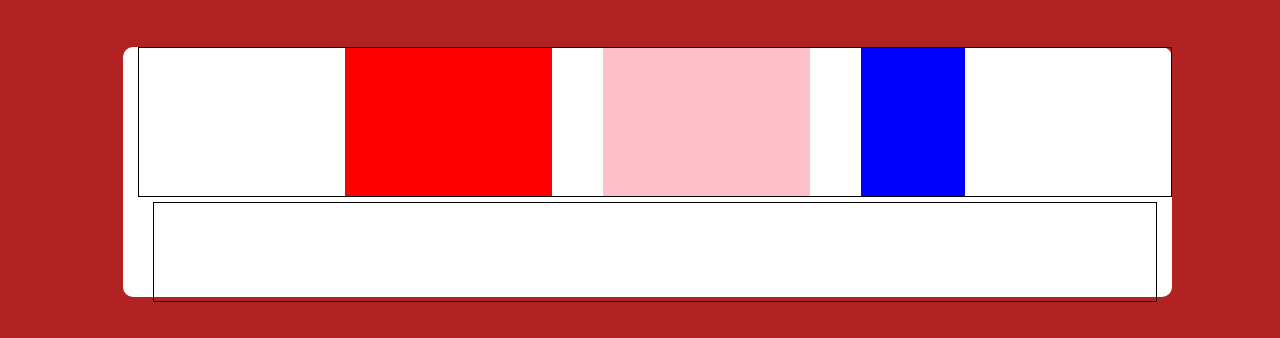
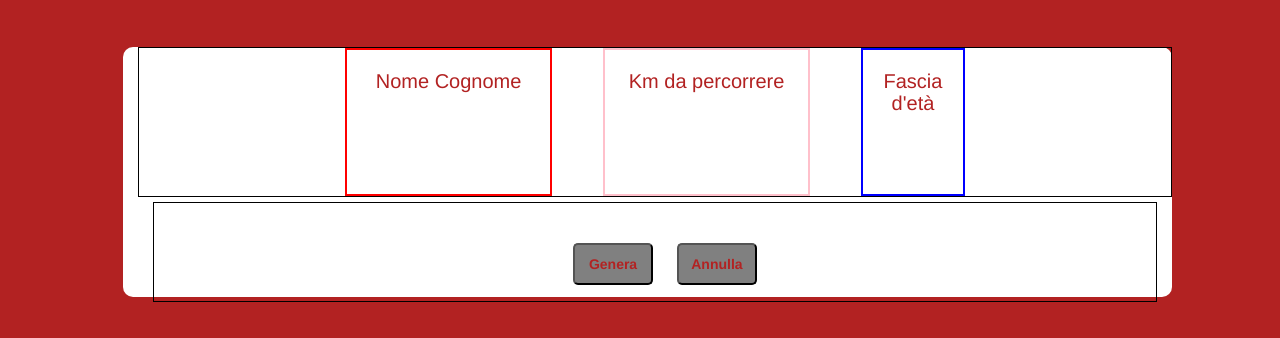
Before and after one commit to racheleterzoli/js-biglietto-treno-form, a plain HTML site: page index.html in a window 1280 px wide. Shown: the part 63-401 px from the top of the page. Drawn offline with nearby package versions, Linux system fonts and the light colour scheme.

Commit message:
struttura in avanzamento

```diff
--- a/index.html
+++ b/index.html
@@ -34,20 +34,21 @@
         <div class="row">
           <div class="col-lg-12">
             <div class="prova">
-            <div class="nomecognome">
-
+            <div class="nomecognome testo">
+              <h1>Nome Cognome</h1>
             </div>
 
-            <div class="km">
-
+            <div class="km testo">
+              <h1>Km da percorrere</h1>
             </div>
-            <div class="età">
-
+            <div class="età testo">
+              <h1>Fascia d'età</h1>
             </div>
             </div>
             <div class="col-lg-12">
               <div class="provauno">
-
+                <button class="bottone" type="button" name="button"><strong>Genera</strong></button>
+                <button class="bottone" type="button" name="button"><strong>Annulla</strong></button>
               </div>
 
             </div>
--- a/style.css
+++ b/style.css
@@ -78,26 +78,40 @@ body{
   height: 100px;
   border: 1px solid black;
   width: 100%;
+  text-align: center;
 }
 .nomecognome{
   margin-left:20%;
   margin-right:5%;
   height: 100%;
   width: 20%;
-  background-color: red;
+  border:2px solid red;
 float: left;
+text-align:center;
+
 }
 
 .km{
   margin-right:5%;
   height: 100%;
   width: 20%;
-  background-color: pink;
+  border:2px solid pink;
   float: left;
+  text-align:center;
 }
 .età{
   height: 100%;
   width: 10%;
-  background-color: blue;
+  border:2px solid blue;
   float: left;
+  text-align:center;
 }
+.bottone{
+  margin-top:40px;
+  margin-left:20px;
+  border-radius: 5px;
+  background-color: grey;
+  color: #B22222;
+  height:42px;
+  width: 80px;
+}
```
